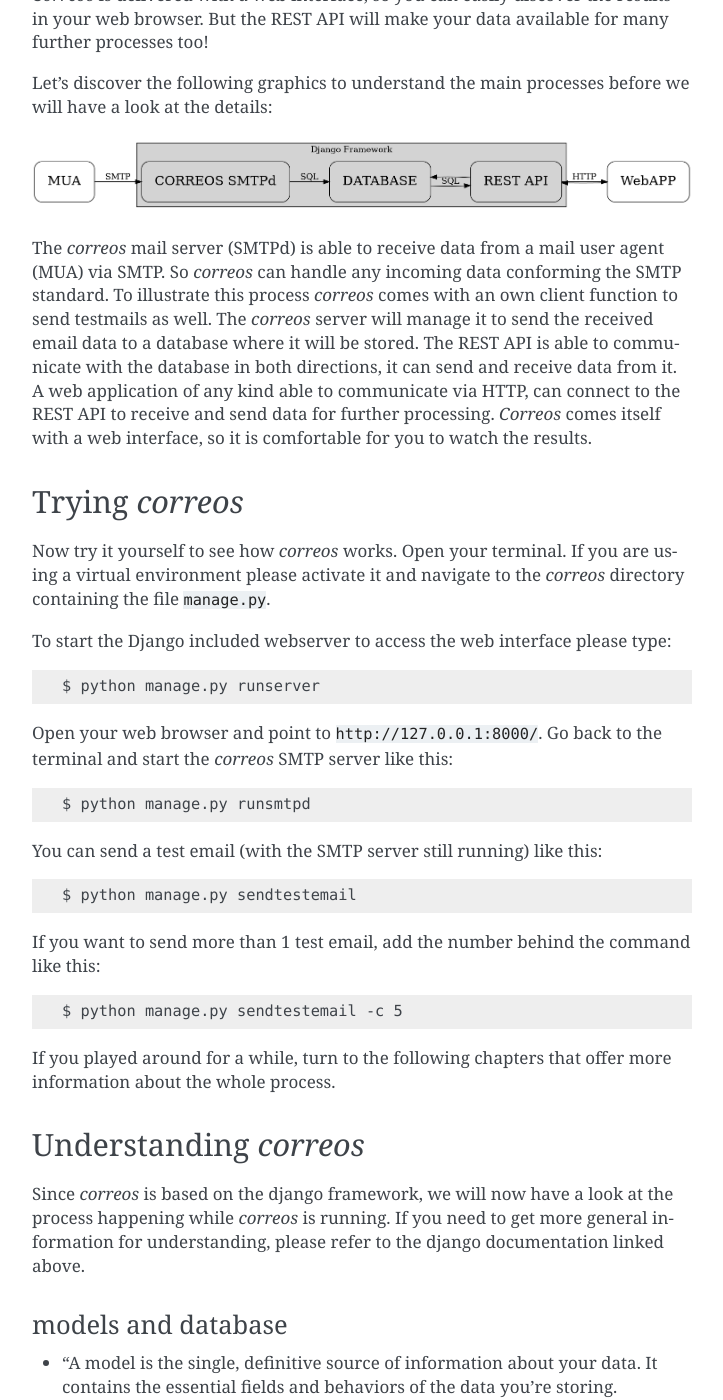
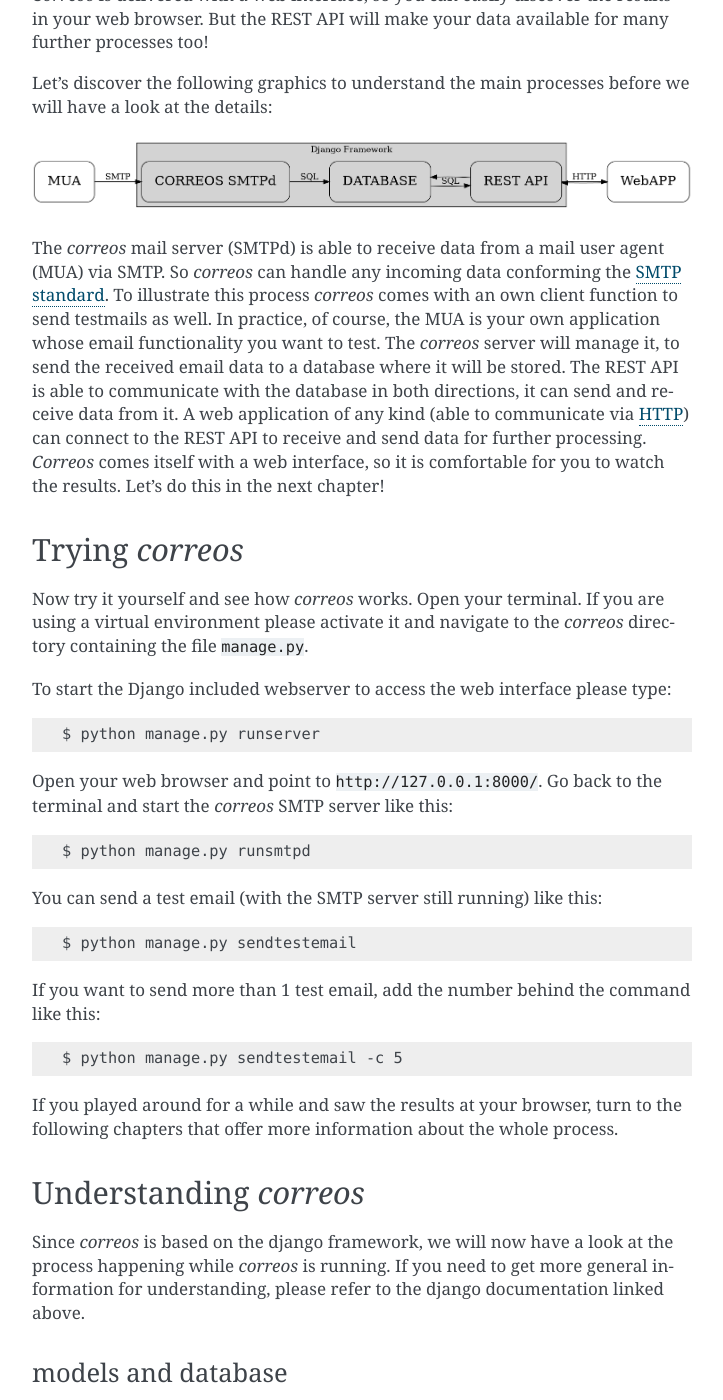
Before and after one commit to transcode-de/correos, a Sphinx documentation site: the page built from docs/source/tutorial.rst, in a window 1280 px wide and 1400 px high, scrolled down 811 px. Shown: the whole window, without its empty margins (388-1111 px from the left). Built offline with Sphinx 7.4.7, drawn with Linux system fonts in a browser that asks for light colours; some of the changed text lies outside the part shown.

Commit message:
docs: Added some improvements and removed mistakes

```diff
--- a/docs/source/tutorial.rst
+++ b/docs/source/tutorial.rst
@@ -15,7 +15,7 @@ First please make sure that you have installed everything correctly
 (see: :ref:`installation <installation>`) that you will be able to follow
 and try out *correos* at your own device too.
 
-Besides, if necessary, it would be helpful if you would make yourself familiar
+Besides, if necessary, it would be helpful, if you would make yourself familiar
 with the following issues:
     * `client-server model <https://en.wikipedia.org/wiki/Client-server_model>`_
     * `OSI model <https://en.wikipedia.org/wiki/OSI_model>`_
@@ -72,22 +72,25 @@ before we will have a look at the details:
 
 The *correos* mail server (SMTPd) is able to receive data from
 a mail user agent (MUA) via SMTP. So *correos* can handle any incoming data
-conforming the SMTP standard. To illustrate this process *correos* comes
-with an own client function to send testmails as well.
-The *correos* server will manage it to send the received email data to a
-database where it will be stored.
+conforming the
+`SMTP standard <https://en.wikipedia.org/wiki/Simple_Mail_Transfer_Protocol>`_.
+To illustrate this process *correos* comes with an own client function to send
+testmails as well. In practice, of course, the MUA is your own application whose
+email functionality you want to test. The *correos* server will manage it, to
+send the received email data to a database where it will be stored.
 The REST API is able to communicate with the database in both directions,
 it can send and receive data from it.
-A web application of any kind able to communicate via HTTP, can
+A web application of any kind (able to communicate via
+`HTTP <https://en.wikipedia.org/wiki/Hypertext_Transfer_Protocol>`_) can
 connect to the REST API to receive and send data for further processing.
 *Correos* comes itself with a web interface, so it is comfortable for you to
-watch the results.
+watch the results. Let's do this in the next chapter!
 
 
 Trying *correos*
 =================
 
-Now try it yourself to see how *correos* works. Open your terminal. If you are
+Now try it yourself and see how *correos* works. Open your terminal. If you are
 using a virtual environment please activate it and navigate to the *correos*
 directory containing the file ``manage.py``.
 
@@ -109,8 +112,8 @@ like this::
 
      $ python manage.py sendtestemail -c 5
 
-If you played around for a while, turn to the following chapters that offer
-more information about the whole process.
+If you played around for a while and saw the results at your browser, turn to
+the following chapters that offer more information about the whole process.
 
 Understanding *correos*
 =======================
@@ -180,15 +185,16 @@ server running in the first place.
 The ``CorreosSMTPServer`` class contains a function called ``process_message``,
 which is responsible to check if the incoming email has a valid sender
 according to the *correos* settings. Setting details you will find in the
-:ref:`the usage chapter <usage>`.
+:ref:`usage chapter <usage>`.
 If the sender is valid, the ``create_the_message`` function will be called
-as discussed earlier.
+:ref:`as discussed earlier <custommanager>`.
 
-Please see the embedded code documentation as well to understand all.
+Please see the embedded code documentation as well to understand the
+functionality.
 
 
 That's it on the whole. Going back to our
-:ref:`graphics from the beginning <correosgraphics>`, you can see that we
+:ref:`graphics at the beginning <correosgraphics>`, you can see that we
 focused on the left side of the process so far. You saw how the *correos*
 server is instantiated, how it handles incoming emails send by a MUA and how
 the data of the emails is stored to the database.
@@ -202,7 +208,10 @@ Let's now discover what role the REST API plays.
 *Correos* comes with a REST API that makes all your stored email data
 availabe for further processing. This means that the REST API can receive
 requests from a web application (able to communicate via HTTP) and respond to it
-while sending the requested data in JSON format.
+while sending the requested data in JSON. Since JSON is a language-independent
+data format and an international standard for data transmission, many
+pogramming languages support it. In that way, *correos* is a highly flexible
+application and can be used for many different purposes.
 
 To offer this, `Django REST framework <http://www.django-rest-framework.org/>`_
 was implemented into *correos*.
```
Also changed, not shown: other parts of docs/source/tutorial.rst (+8 -6 lines).
